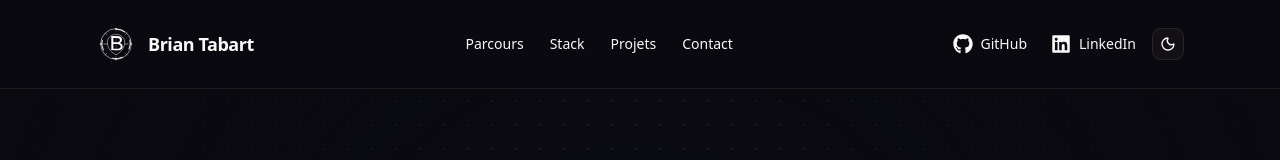
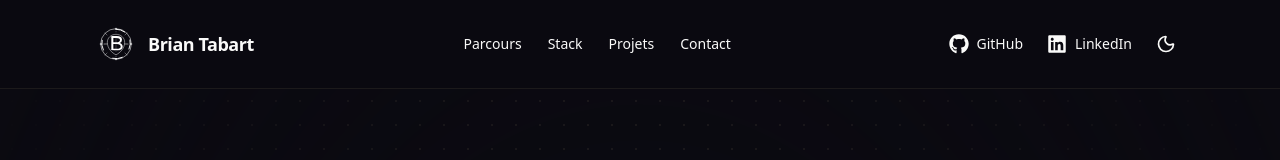
Before and after one commit to WebisBrian/TABART-Brian-Portfolio, a Next.js app: page /projects/guideo-saas in a window 1280 px wide. Shown: the top 160 px of the page. Built offline with nearby package versions, Linux system fonts and the light colour scheme.

Commit message:
Feat: Toggle mode now change on click

```diff
--- a/src/components/ui/theme-toggle.tsx
+++ b/src/components/ui/theme-toggle.tsx
@@ -3,40 +3,17 @@
 import { Moon, Sun } from "lucide-react";
 import { useTheme } from "next-themes";
 
-import { Button } from "@/components/ui/button";
-import {
-  DropdownMenu,
-  DropdownMenuContent,
-  DropdownMenuItem,
-  DropdownMenuTrigger,
-} from "@/components/ui/dropdown-menu";
-
 export function ModeToggle() {
-  const { setTheme } = useTheme();
+  const { theme, setTheme } = useTheme();
 
   return (
-    <DropdownMenu>
-      <DropdownMenuTrigger asChild>
-        <Button variant="outline" size="icon">
-          <Sun className="h-[1.2rem] w-[1.2rem] scale-100 rotate-0 transition-all dark:scale-0 dark:-rotate-90" />
-          <Moon className="absolute h-[1.2rem] w-[1.2rem] scale-0 rotate-90 transition-all dark:scale-100 dark:rotate-0" />
-          <span className="sr-only">Changer le thème</span>
-        </Button>
-      </DropdownMenuTrigger>
-      <DropdownMenuContent align="end">
-        <DropdownMenuItem
-          className="cursor-pointer"
-          onClick={() => setTheme("light")}
-        >
-          Clair
-        </DropdownMenuItem>
-        <DropdownMenuItem
-          className="cursor-pointer"
-          onClick={() => setTheme("dark")}
-        >
-          Sombre
-        </DropdownMenuItem>
-      </DropdownMenuContent>
-    </DropdownMenu>
+    <button
+      onClick={() => setTheme(theme === "dark" ? "light" : "dark")}
+      aria-label="Changer le thème"
+      className="inline-flex cursor-pointer items-center justify-center rounded-md px-2 py-2 transition-colors hover:bg-accent hover:text-accent-foreground"
+    >
+      <Sun className="h-7 w-7 scale-100 rotate-0 transition-all sm:h-5 sm:w-5 dark:scale-0 dark:-rotate-90" />
+      <Moon className="absolute h-7 w-7 scale-0 rotate-90 transition-all sm:h-5 sm:w-5 dark:scale-100 dark:rotate-0" />
+    </button>
   );
 }
```
